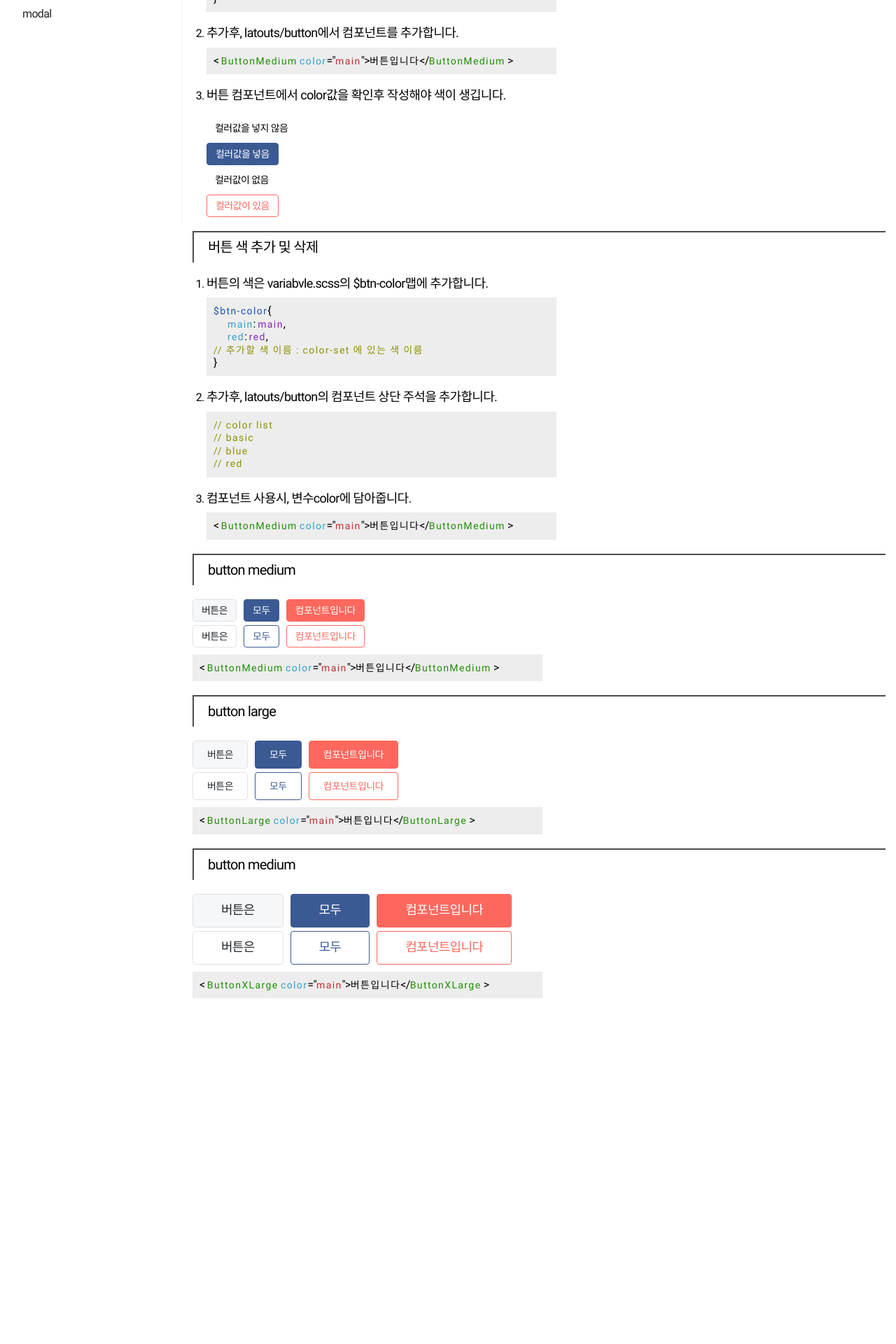
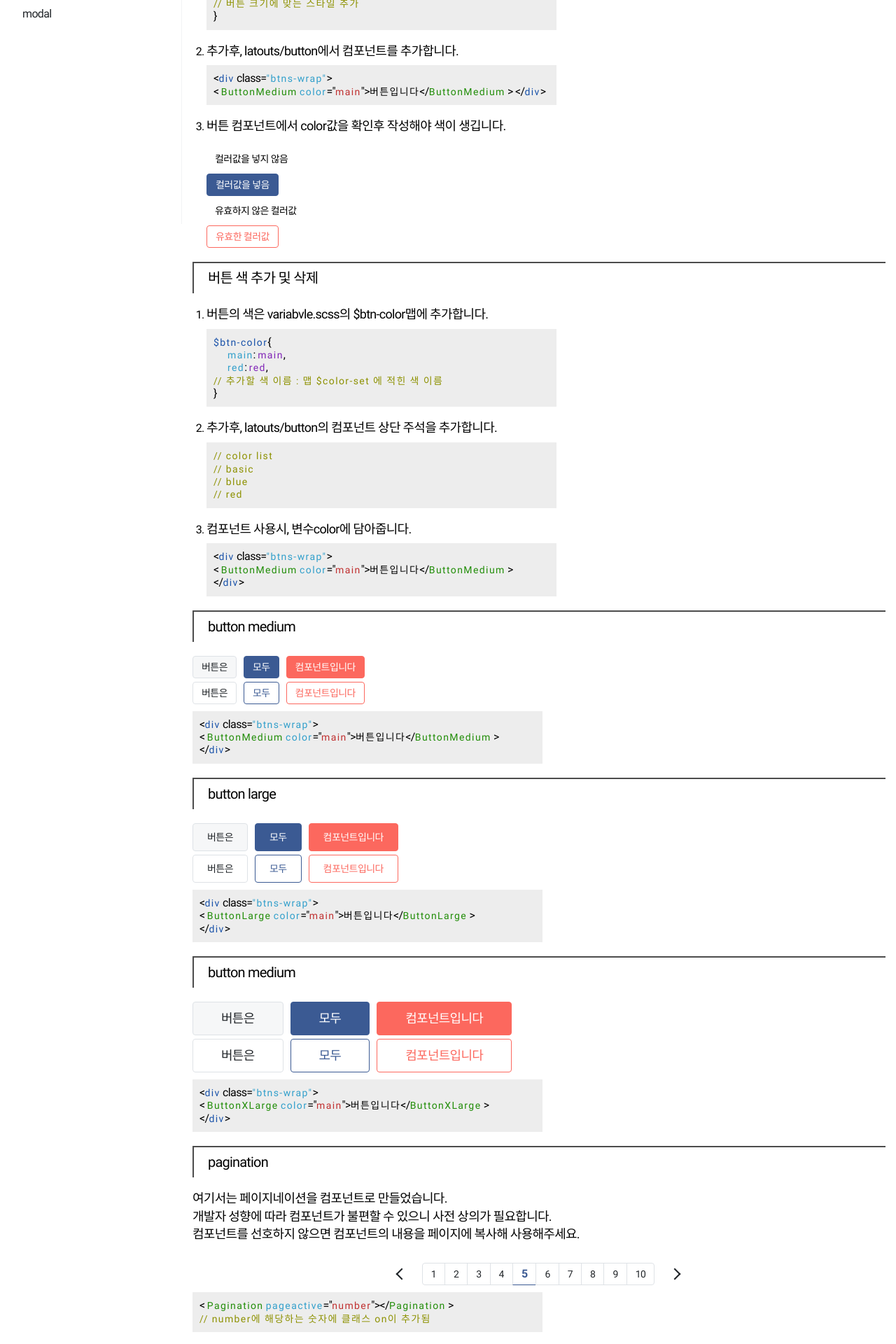
Before and after one commit to RAD-PUB/React_Guide, a React (Vite) app: page /button in a window 1280 px wide. Shown: the part 480-2400 px from the top of the page at 70% size. Before the commit the page ends 2041 px from the top, so only its background shows below. Built offline with nearby package versions, Linux system fonts and the light colour scheme.

Commit message:
key 페이지네이션버튼

```diff
--- /dev/null
+++ b/src/layouts/button/Pagination.jsx
@@ -0,0 +1,34 @@
+// color list
+// basic
+// main
+// red
+// bd-basic
+// bd-main
+// bd-red
+
+function Pagination(PaginationProps) {
+  return (
+    <>
+      <div className="pagination-wrap">
+        <a href="" className="btn btn-page btn-page-icon btn-page-prev">
+          <span className="voice-only">이전페이지</span>
+        </a>
+        <a href="" className={`btn btn-page ${PaginationProps.pageactive == 1 ? 'on' : ''}`}>1</a>
+        <a href="" className={`btn btn-page ${PaginationProps.pageactive == 2 ? 'on' : ''}`}>2</a>
+        <a href="" className={`btn btn-page ${PaginationProps.pageactive == 3 ? 'on' : ''}`}>3</a>
+        <a href="" className={`btn btn-page ${PaginationProps.pageactive == 4 ? 'on' : ''}`}>4</a>
+        <a href="" className={`btn btn-page ${PaginationProps.pageactive == 5 ? 'on' : ''}`}>5</a>
+        <a href="" className={`btn btn-page ${PaginationProps.pageactive == 6 ? 'on' : ''}`}>6</a>
+        <a href="" className={`btn btn-page ${PaginationProps.pageactive == 7 ? 'on' : ''}`}>7</a>
+        <a href="" className={`btn btn-page ${PaginationProps.pageactive == 8 ? 'on' : ''}`}>8</a>
+        <a href="" className={`btn btn-page ${PaginationProps.pageactive == 9 ? 'on' : ''}`}>9</a>
+        <a href="" className={`btn btn-page ${PaginationProps.pageactive == 10 ? 'on' : ''}`}>10</a>
+        <a href="" className="btn btn-page btn-page-icon btn-page-next">
+          <span className="voice-only">다음페이지</span>
+        </a>
+      </div>
+    </>
+  );
+}
+
+export default Pagination;
--- a/src/pages/Button.jsx
+++ b/src/pages/Button.jsx
@@ -4,6 +4,7 @@ import Breadcrumb from "../layouts/typo/Breadcrumb";
 import ButtonMedium from "../layouts/button/ButtonMedium";
 import ButtonLarge from "../layouts/button/ButtonLarge";
 import ButtonXLarge from "../layouts/button/ButtonXLarge";
+import Pagination from "../layouts/button/Pagination";
 
 const Button = () => {
   return (
@@ -23,6 +24,7 @@ const Button = () => {
           {/* 버튼 크기관련 수정법 */}
         <aside className="component-container">
           <h3 className="component-sub-ttl">버튼 크기 추가 및 삭제</h3>
+        <p className="component-desc">폰트 적용후 글자가 위쪽으로 쏠려있는게 보인다면 버튼 높이 설정에서 padding-top을 1~3px 추가합니다.</p>
           <ol className="component-desc-list">
             <li>
               <p className="component-desc">버튼의 크기관련 스타일은 button.scss에서 추가합니다.</p>
@@ -44,8 +46,10 @@ const Button = () => {
 
               <div className="code-wrap">
                 <div className="code">
+                  &lt;<span className="blue">div</span> class=<span className="skyblue">{'"btns-wrap"'}</span>&gt;<br />
                   &lt; <span className="green">ButtonMedium</span> <span className="skyblue">color</span>{'="'}<span className="red">main</span>{'"'}
                   &gt;<span>버튼입니다</span>&lt;{'/'}<span className="green">ButtonMedium</span> &gt;
+                  &lt;{'/'}<span className="blue">div</span>&gt;
                 </div>
               </div>
             </li>
@@ -63,11 +67,11 @@ const Button = () => {
                 </div>
 
                 <div className="btns-wrap">
-                  <ButtonMedium color="ghost-red">컬러값이 없음</ButtonMedium>
+                  <ButtonMedium color="ghost-red">유효하지 않은 컬러값</ButtonMedium>
                 </div>
 
                 <div className="btns-wrap">
-                  <ButtonMedium color="bd-red">컬러값이 있음</ButtonMedium>
+                  <ButtonMedium color="bd-red">유효한 컬러값</ButtonMedium>
                 </div>
               </div>
             </li>
@@ -87,7 +91,7 @@ const Button = () => {
                   <span className="blue">$btn-color</span>{'{'}<br />
                   <span className="skyblue dep1">main</span>: <span className="people">main</span>,<br />
                   <span className="skyblue dep1">red</span>: <span className="people">red</span>,<br />
-                  <span className="yellow">{'//'} 추가할 색 이름 : color-set 에 있는 색 이름</span><br />
+                  <span className="yellow">{'//'} 추가할 색 이름 : 맵 $color-set 에 적힌 색 이름</span><br />
                   {'}'}
                 </div>
               </div>
@@ -111,8 +115,10 @@ const Button = () => {
 
               <div className="code-wrap">
                 <div className="code">
+                  &lt;<span className="blue">div</span> class=<span className="skyblue">{'"btns-wrap"'}</span>&gt;<br />
                   &lt; <span className="green">ButtonMedium</span> <span className="skyblue">color</span>{'="'}<span className="red">main</span>{'"'}
-                  &gt;<span>버튼입니다</span>&lt;{'/'}<span className="green">ButtonMedium</span> &gt;
+                  &gt;<span>버튼입니다</span>&lt;{'/'}<span className="green">ButtonMedium</span> &gt;<br />
+                  &lt;{'/'}<span className="blue">div</span>&gt;
                 </div>
               </div>
             </li>
@@ -135,8 +141,10 @@ const Button = () => {
 
           <aside className="code-wrap">
             <div className="code">
+              &lt;<span className="blue">div</span> class=<span className="skyblue">{'"btns-wrap"'}</span>&gt;<br />
               &lt; <span className="green">ButtonMedium</span> <span className="skyblue">color</span>{'="'}<span className="red">main</span>{'"'}
-              &gt;<span>버튼입니다</span>&lt;{'/'}<span className="green">ButtonMedium</span> &gt;
+              &gt;<span>버튼입니다</span>&lt;{'/'}<span className="green">ButtonMedium</span> &gt;<br />
+              &lt;{'/'}<span className="blue">div</span>&gt;
             </div>
           </aside>
 
@@ -157,8 +165,10 @@ const Button = () => {
 
           <aside className="code-wrap">
             <div className="code">
+              &lt;<span className="blue">div</span> class=<span className="skyblue">{'"btns-wrap"'}</span>&gt;<br />
               &lt; <span className="green">ButtonLarge</span> <span className="skyblue">color</span>{'="'}<span className="red">main</span>{'"'}
-              &gt;<span>버튼입니다</span>&lt;{'/'}<span className="green">ButtonLarge</span> &gt;
+              &gt;<span>버튼입니다</span>&lt;{'/'}<span className="green">ButtonLarge</span> &gt;<br />
+              &lt;{'/'}<span className="blue">div</span>&gt;
             </div>
           </aside>
 
@@ -179,8 +189,28 @@ const Button = () => {
 
           <aside className="code-wrap">
             <div className="code">
+              &lt;<span className="blue">div</span> class=<span className="skyblue">{'"btns-wrap"'}</span>&gt;<br />
               &lt; <span className="green">ButtonXLarge</span> <span className="skyblue">color</span>{'="'}<span className="red">main</span>{'"'}
-              &gt;<span>버튼입니다</span>&lt;{'/'}<span className="green">ButtonXLarge</span> &gt;
+              &gt;<span>버튼입니다</span>&lt;{'/'}<span className="green">ButtonXLarge</span> &gt;<br />
+              &lt;{'/'}<span className="blue">div</span>&gt;
+            </div>
+          </aside>
+
+        </article>
+
+        <article>
+          <h4 className="component-sub-ttl">pagination</h4>
+          <p className="component-desc">여기서는 페이지네이션을 컴포넌트로 만들었습니다.</p>
+          <p className="component-desc">개발자 성향에 따라 컴포넌트가 불편할 수 있으니 사전 상의가 필요합니다.</p>
+          <p className="component-desc">컴포넌트를 선호하지 않으면 컴포넌트의 내용을 페이지에 복사해 사용해주세요.</p>
+
+          <Pagination pageactive="5"></Pagination>
+
+          <aside className="code-wrap">
+            <div className="code">
+              &lt; <span className="green">Pagination</span> <span className="skyblue">pageactive</span>{'="'}<span className="red">number</span>{'"'}
+              &gt;<span></span>&lt;{'/'}<span className="green">Pagination</span> &gt;<br />
+              <span className="yellow">{'//'} number에 해당하는 숫자에 클래스 on이 추가됨</span>
             </div>
           </aside>
 
```
